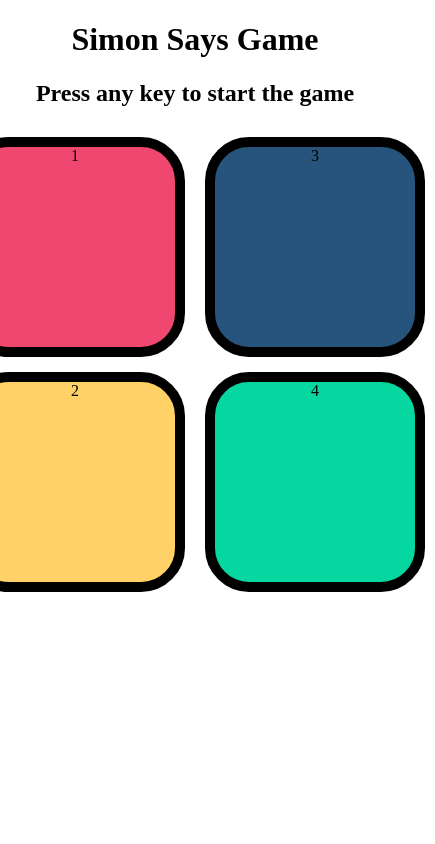
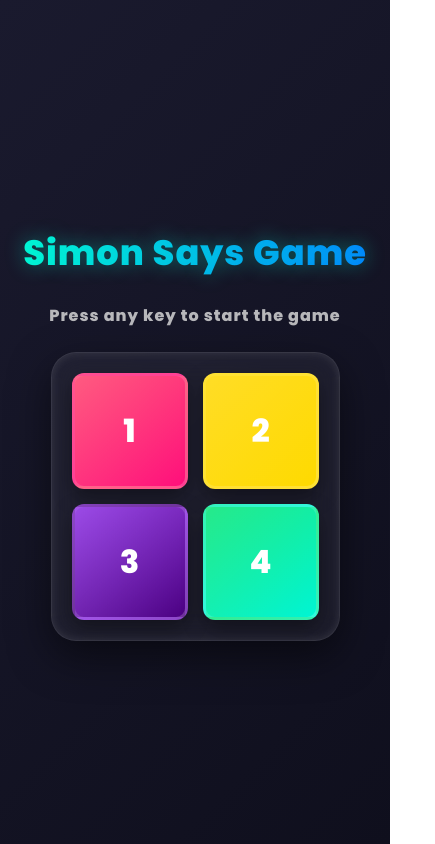
Before and after one commit to singhal-ansh/Simon-says-game-, a plain HTML site: page index.html in a window 390 px wide. Shown: the whole page, 435 px wide, since content can reach past the window. Drawn offline with Linux system fonts and the light colour scheme.

Commit message:
UI Improved

```diff
--- a/index.html
+++ b/index.html
@@ -5,21 +5,17 @@
     <meta name="viewport" content="width=device-width, initial-scale=1.0">
     <title>Simon Says Game</title>
     <link rel="stylesheet" href="style.css">
+    <link href="https://fonts.googleapis.com/css2?family=Poppins:wght@400;600;800&display=swap" rel="stylesheet">
 </head>
 <body>
     <h1>Simon Says Game</h1>
     <h2>Press any key to start the game</h2>
     <div class="btn-container">
-        <div class="line-1">
-            <div class="btn red">1</div>
-            <div class="btn yellow">2</div>
-        </div>
-        <div class="line-2">
-            <div class="btn purple">3</div>
-            <div class="btn green">4</div>
-        </div>
-
-    </div>
+    <div class="btn red">1</div>
+    <div class="btn yellow">2</div>
+    <div class="btn purple">3</div>
+    <div class="btn green">4</div>
+</div>
     <script src="script.js"></script>
 </body>
 </html>
--- a/script.js
+++ b/script.js
@@ -1,77 +1,81 @@
-let gameSeq=[];
-let userSeq=[];
-let btns = ["yellow","red","green","purple"];
+let gameSeq = [];
+let userSeq = [];
+let btns = ["red", "yellow", "purple", "green"]; // Matched the order in the HTML
+
 let started = false;
 let level = 0;
-let highestScore = 0;
+
 let h2 = document.querySelector("h2");
-function btnFlash(btn){
-    btn.classList.add("flash");
-    setTimeout(function(){
-        btn.classList.remove("flash");
-    },250);
 
+// CHANGED: Combined both flash functions into one that uses the new CSS class
+function btnFlash(btn) {
+    btn.classList.add("pressed");
+    setTimeout(function () {
+        btn.classList.remove("pressed");
+    }, 250);
 }
-function userFlash(btn){
-    btn.classList.add("userflash");
-    setTimeout(function(){
-        btn.classList.remove("userflash");
-    },250);
 
-}
-function levelUp(){
+function levelUp() {
     userSeq = [];
     level++;
     h2.innerText = `Level ${level}`;
-    let randIdx = Math.floor(Math.random()*3);
+
+    // FIXED: Changed from 3 to 4 so all buttons are included
+    let randIdx = Math.floor(Math.random() * 4);
     let randColor = btns[randIdx];
-    let btn = document.querySelector(`.${randColor}`);
-    btnFlash(btn);
+    let randBtn = document.querySelector(`.${randColor}`);
+
     gameSeq.push(randColor);
-    console.log(gameSeq);
+    console.log(`Game Sequence: ${gameSeq}`);
+    btnFlash(randBtn);
+}
 
-}
-function checkAns(idx){
+function checkAns(idx) {
     if (userSeq[idx] === gameSeq[idx]) {
         if (userSeq.length == gameSeq.length) {
-            setTimeout(levelUp(),1000);
+            // FIXED: Corrected the setTimeout syntax
+            setTimeout(levelUp, 1000);
         }
+    } else {
+        h2.innerHTML = `Game Over! Your score was <b>${level}</b> <br> Press any key to start again.`;
 
-    }
-    else{
-        h2.innerHTML = `Game Over! Your score was <b>${level - 1} </b><br>Press any key to start.`;
-        document.querySelector("body").style.backgroundColor = "red";
-        setTimeout(function(){
-            document.querySelector("body").style.backgroundColor = "white";
-        },150);
+        // CHANGED: Using the new .game-over class for a better effect
+        document.querySelector("body").classList.add("game-over");
+        setTimeout(function () {
+            document.querySelector("body").classList.remove("game-over");
+        }, 200);
+
         reset();
     }
 }
 
-function btnPress(){
-    console.log("Button was pressed");
+function btnPress() {
     let btn = this;
-    userFlash(btn);
-    userSeq.push(btn.classList[1]);
-    console.log(userSeq);
-    checkAns(userSeq.length -1);
+    btnFlash(btn); // Use the same flash effect for user and game
+
+    let userColor = btn.getAttribute("class").split(" ")[1]; // A more robust way to get the color
+    userSeq.push(userColor);
+
+    console.log(`User Sequence: ${userSeq}`);
+    checkAns(userSeq.length - 1);
 }
-document.addEventListener("keypress",function(){
-    if (started == false) {
+
+document.addEventListener("keypress", function () {
+    if (!started) {
+        console.log("Game Started");
         started = true;
-        console.log("Game Started");
         levelUp();
     }
-
-})
+});
 
 let allBtns = document.querySelectorAll(".btn");
-for (btn of allBtns){
-    btn.addEventListener("click",btnPress);
+for (let btn of allBtns) {
+    btn.addEventListener("click", btnPress);
 }
-function reset(){
+
+function reset() {
     started = false;
-    level = 0;
     gameSeq = [];
     userSeq = [];
+    level = 0;
 }
--- a/style.css
+++ b/style.css
@@ -1,32 +1,195 @@
-body{
-    text-align: center;
+/* General Styling */
+:root {
+    --dark-bg: #1a1a2e; /* Deep dark blue-purple */
+    --darker-bg: #0f0f1d; /* Even darker for accents */
+    --accent-green: #00f5d4; /* Neon green/teal */
+    --accent-red: #ff0f7b; /* Neon pink/red */
+    --accent-yellow: #feda00; /* Bright yellow */
+    --accent-blue: #007bff; /* Vibrant blue */
+    --text-color: #e0e0e0;
+    --light-text: #ffffff;
+    --border-color: rgba(255, 255, 255, 0.1);
+    --shadow-light: rgba(255, 255, 255, 0.05);
+    --shadow-dark: rgba(0, 0, 0, 0.5);
 }
-.btn-container{
+
+body {
+    margin: 0;
+    padding: 0;
+    box-sizing: border-box;
+    font-family: 'Poppins', sans-serif; /* Modern, clean font */
+    background: linear-gradient(135deg, var(--dark-bg) 0%, var(--darker-bg) 100%);
+    color: var(--text-color);
+    display: flex;
+    flex-direction: column;
+    justify-content: center;
+    align-items: center;
+    min-height: 100vh;
+    overflow: hidden; /* For a clean, focused look */
+    perspective: 1000px; /* For 3D transforms */
+}
+
+/* Typography */
+h1 {
+    font-size: 4em;
+    margin-bottom: 0.5em;
+    font-weight: 800;
+    letter-spacing: 2px;
+    background: linear-gradient(90deg, var(--accent-green) 0%, var(--accent-blue) 100%);
+    -webkit-background-clip: text;
+    -webkit-text-fill-color: transparent;
+    text-shadow: 0 0 20px rgba(0, 245, 212, 0.4);
+}
+
+h2 {
+    font-size: 1.6em;
+    margin-bottom: 3em;
+    color: var(--text-color);
+    letter-spacing: 1px;
+    opacity: 0.8;
+}
+
+/* Game Container */
+.btn-container {
+    display: grid;
+    grid-template-columns: repeat(2, 1fr);
+    gap: 25px;
+    background: rgba(255, 255, 255, 0.05);
+    border-radius: 25px;
+    padding: 35px;
+    box-shadow: 0 15px 40px rgba(0, 0, 0, 0.5), inset 0 0 10px rgba(255, 255, 255, 0.1);
+    backdrop-filter: blur(15px);
+    border: 1px solid var(--border-color);
+}
+
+/* Individual Buttons */
+.btn {
+    width: 180px;
+    height: 180px;
+    border-radius: 20px;
     display: flex;
     justify-content: center;
+    align-items: center;
+    font-size: 3em;
+    font-weight: bold;
+    color: var(--light-text);
+    cursor: pointer;
+    border: 3px solid rgba(255, 255, 255, 0.2);
+    box-shadow: 0 8px 20px rgba(0, 0, 0, 0.4);
+    transition: all 0.2s cubic-bezier(0.25, 0.46, 0.45, 0.94); /* Smooth easing */
+    position: relative;
+    overflow: hidden;
+    transform-style: preserve-3d;
+    transform: translateZ(0); /* Fix for some browsers with 3D */
 }
-.btn{
-    height: 200px;
-    width: 200px;
-    border: 10px solid black;
-    border-radius: 20%;
-    margin: 10px 10px 15px 10px;
+
+.btn::before { /* Inner gradient shine */
+    content: '';
+    position: absolute;
+    top: 0;
+    left: 0;
+    right: 0;
+    bottom: 0;
+    background: linear-gradient(135deg, rgba(255,255,255,0.15) 0%, rgba(255,255,255,0) 100%);
+    z-index: 1;
+    pointer-events: none;
+    transition: opacity 0.2s ease;
 }
-.yellow{
-    background-color: #ffd166;
+
+.btn:hover::before {
+    opacity: 0;
 }
-.red{
-    background-color: #ef476f;
+
+/* Specific button colors */
+.red { background: linear-gradient(145deg, #ff3d6a, var(--accent-red)); } /* Pink-red */
+.yellow { background: linear-gradient(145deg, #ffd700, var(--accent-yellow)); } /* Gold-yellow */
+.purple { background: linear-gradient(145deg, #8a2be2, #4b0082); } /* Darker purple */
+.green { background: linear-gradient(145deg, #00e676, var(--accent-green)); } /* Bright green-teal */
+
+/* Pressed / Active State */
+.btn.pressed {
+    transform: scale(1.08) translateY(-5px) translateZ(10px); /* Lift and enlarge */
+    box-shadow: 0 0 40px var(--btn-glow-color, rgba(255, 255, 255, 0.7)),
+                0 0 80px var(--btn-glow-color-light, rgba(255, 255, 255, 0.5));
+    border-color: rgba(255, 255, 255, 0.8);
+    color: var(--light-text);
+    text-shadow: 0 0 15px rgba(255, 255, 255, 0.5);
 }
-.purple{
-    background-color: #26547c;
+
+/* Custom glow colors for pressed state */
+.red.pressed {
+    --btn-glow-color: var(--accent-red);
+    --btn-glow-color-light: rgba(255, 15, 123, 0.5);
 }
-.green{
-    background-color: #06d6a0;
+.yellow.pressed {
+    --btn-glow-color: var(--accent-yellow);
+    --btn-glow-color-light: rgba(254, 218, 0, 0.5);
 }
-.flash{
-    background-color: white;
+.purple.pressed {
+    --btn-glow-color: #8a2be2;
+    --btn-glow-color-light: rgba(138, 43, 226, 0.5);
 }
-.userflash{
-    background-color: brown;
+.green.pressed {
+    --btn-glow-color: var(--accent-green);
+    --btn-glow-color-light: rgba(0, 230, 118, 0.5);
 }
+
+/* Game Over Effect */
+.game-over {
+    background: linear-gradient(135deg, #2e1a1a 0%, #1d0f0f 100%); /* Reddish dark background */
+    animation: shake 0.5s cubic-bezier(.36,.07,.19,.97) both;
+    transform: translate3d(0, 0, 0);
+    backface-visibility: hidden;
+    perspective: 1000px;
+}
+
+@keyframes shake {
+    10%, 90% { transform: translate3d(-1px, 0, 0); }
+    20%, 80% { transform: translate3d(2px, 0, 0); }
+    30%, 50%, 70% { transform: translate3d(-4px, 0, 0); }
+    40%, 60% { transform: translate3d(4px, 0, 0); }
+}
+
+/* Responsive Design */
+@media (max-width: 768px) {
+    h1 {
+        font-size: 3em;
+        margin-bottom: 0.3em;
+    }
+    h2 {
+        font-size: 1.3em;
+        margin-bottom: 2em;
+    }
+    .btn {
+        width: 140px;
+        height: 140px;
+        font-size: 2.5em;
+        border-radius: 15px;
+    }
+    .btn-container {
+        padding: 25px;
+        gap: 20px;
+    }
+}
+
+@media (max-width: 480px) {
+    h1 {
+        font-size: 2.2em;
+        letter-spacing: 1px;
+    }
+    h2 {
+        font-size: 1em;
+        margin-bottom: 1.5em;
+        text-align: center;
+    }
+    .btn {
+        width: 110px;
+        height: 110px;
+        font-size: 2em;
+        border-radius: 12px;
+    }
+    .btn-container {
+        padding: 20px;
+        gap: 15px;
+    }
+}
```
